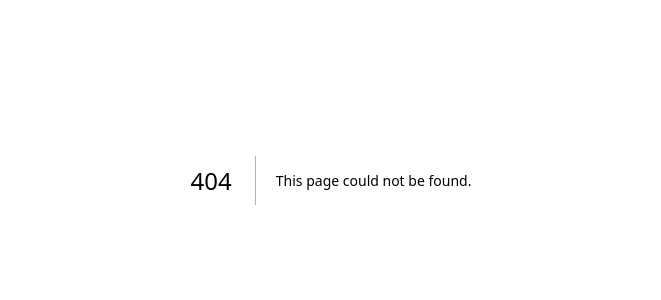
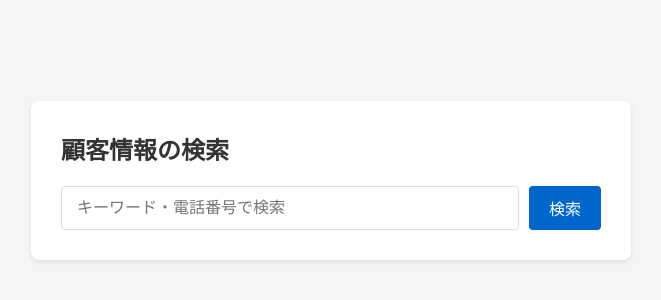
Before and after one commit to shuta0919/frontend_practice, a Next.js app: page /user_search in a window 1280 px wide. Before the commit this address had no page. Shown: the part 220-520 px from the top of the page, without its empty margins (309-970 px from the left). Built offline with nearby package versions, Linux system fonts and the light colour scheme.

Commit message:
add: サイドバー(UI)を作成

```diff
--- /dev/null
+++ b/src/app/user_search/page.tsx
@@ -0,0 +1,74 @@
+"use client";
+import styled from 'styled-components';
+
+const Container = styled.div`
+  display: flex;
+  flex-direction: column;
+  align-items: center;
+  justify-content: center;
+  min-height: 100vh;
+  padding: 20px;
+  background-color: #f5f5f5;
+`;
+
+const SearchSection = styled.div`
+  width: 100%;
+  max-width: 600px;
+  background: white;
+  padding: 30px;
+  border-radius: 8px;
+  box-shadow: 0 2px 4px rgba(0, 0, 0, 0.1);
+`;
+
+const Title = styled.h1`
+  font-size: 1.5rem;
+  margin-bottom: 20px;
+  color: #333;
+`;
+
+const SearchBox = styled.div`
+  display: flex;
+  gap: 10px;
+`;
+
+const Input = styled.input`
+  flex: 1;
+  padding: 10px 15px;
+  border: 1px solid #ddd;
+  border-radius: 4px;
+  font-size: 1rem;
+  &:focus {
+    outline: none;
+    border-color: #0066cc;
+  }
+`;
+
+const SearchButton = styled.button`
+  padding: 10px 20px;
+  background-color: #0066cc;
+  color: white;
+  border: none;
+  border-radius: 4px;
+  cursor: pointer;
+  font-size: 1rem;
+  &:hover {
+    background-color: #0052a3;
+  }
+`;
+
+export default function UserSearch() {
+  return (
+    <Container>
+      <SearchSection>
+        <Title>顧客情報の検索</Title>
+        <SearchBox>
+          <Input
+            type="text"
+            placeholder="キーワード・電話番号で検索"
+          />
+          <SearchButton>検索</SearchButton>
+        </SearchBox>
+      </SearchSection>
+    </Container>
+  );
+}
```
Also changed, not shown: src/app/_components/Sidebar/index.tsx (added, +94 -0 lines), 2 other files (tests, documents, lock files or other folders).
